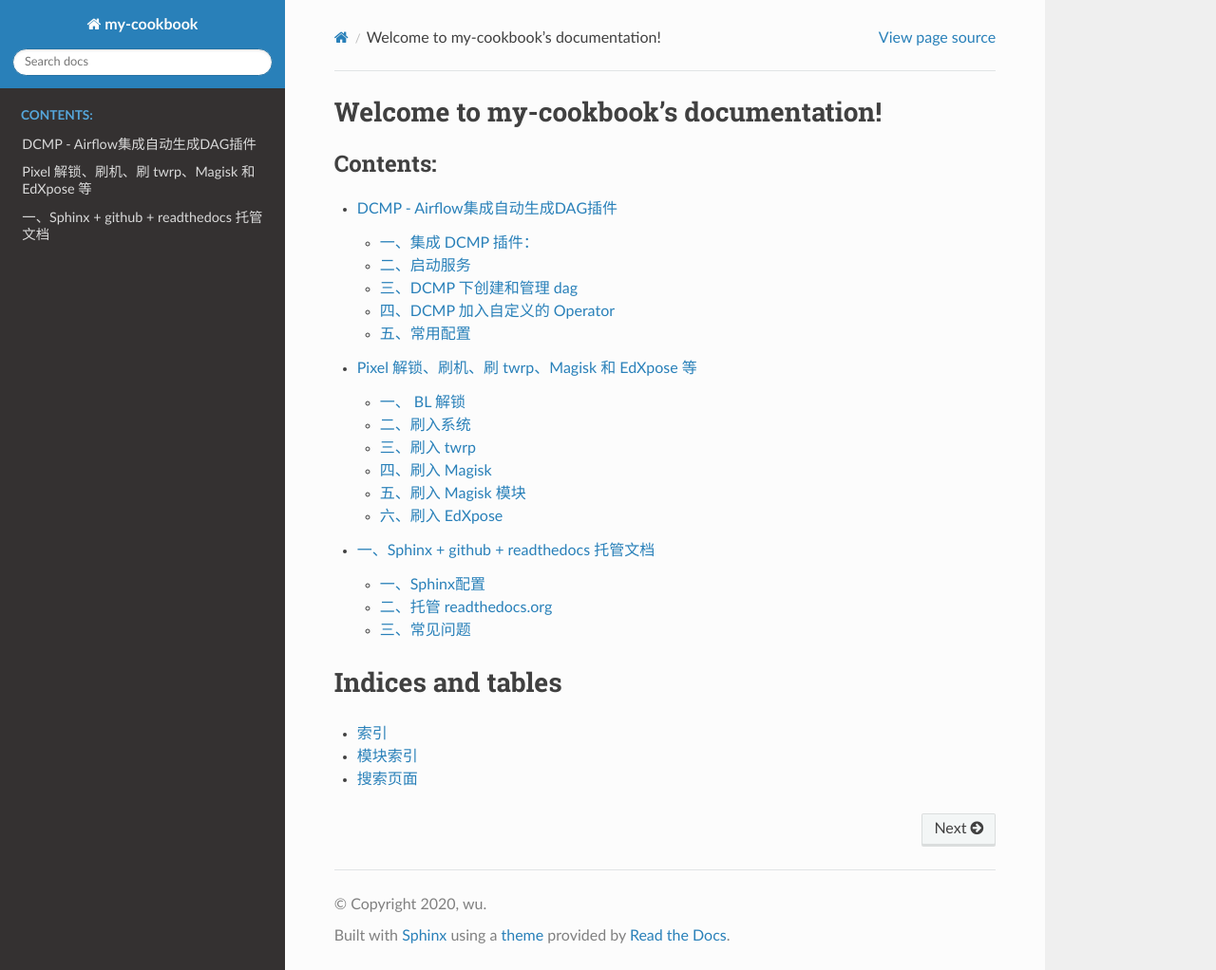
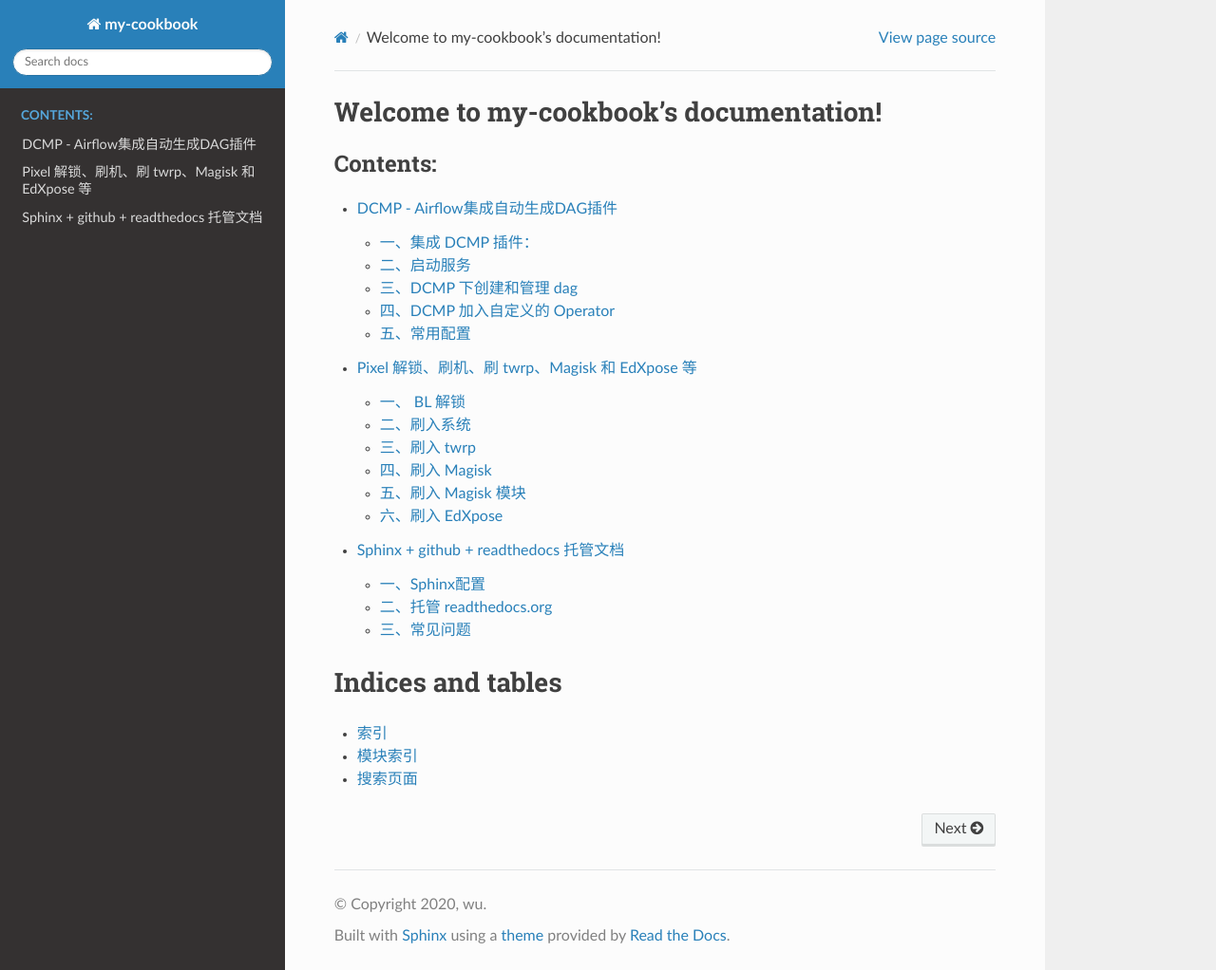
Before and after one commit to Joder5/my-cookbook, a Sphinx documentation site: the page built from source/index.rst, in a window 1280 px wide and 1022 px high. Shown: the whole window at 95% size. Built offline with Sphinx 7.4.7 and the Read the Docs theme 2.0.0, drawn with Linux system fonts in a browser that asks for light colours.

````diff
--- a/source/sphinx.md
+++ b/source/sphinx.md
@@ -1,4 +1,4 @@
-# 一、Sphinx + github + readthedocs 托管文档
+# Sphinx + github + readthedocs 托管文档
 
 ## 一、Sphinx配置
 
@@ -79,7 +79,7 @@
 master_doc = 'index'
 ```
 
-### 3.2 拓展插件支持
+#### 3.2 拓展插件支持
 
 | 插件                   | 作用              |
 | ---------------------- | ----------------- |
````
Also changed, not shown: 11 other files.
